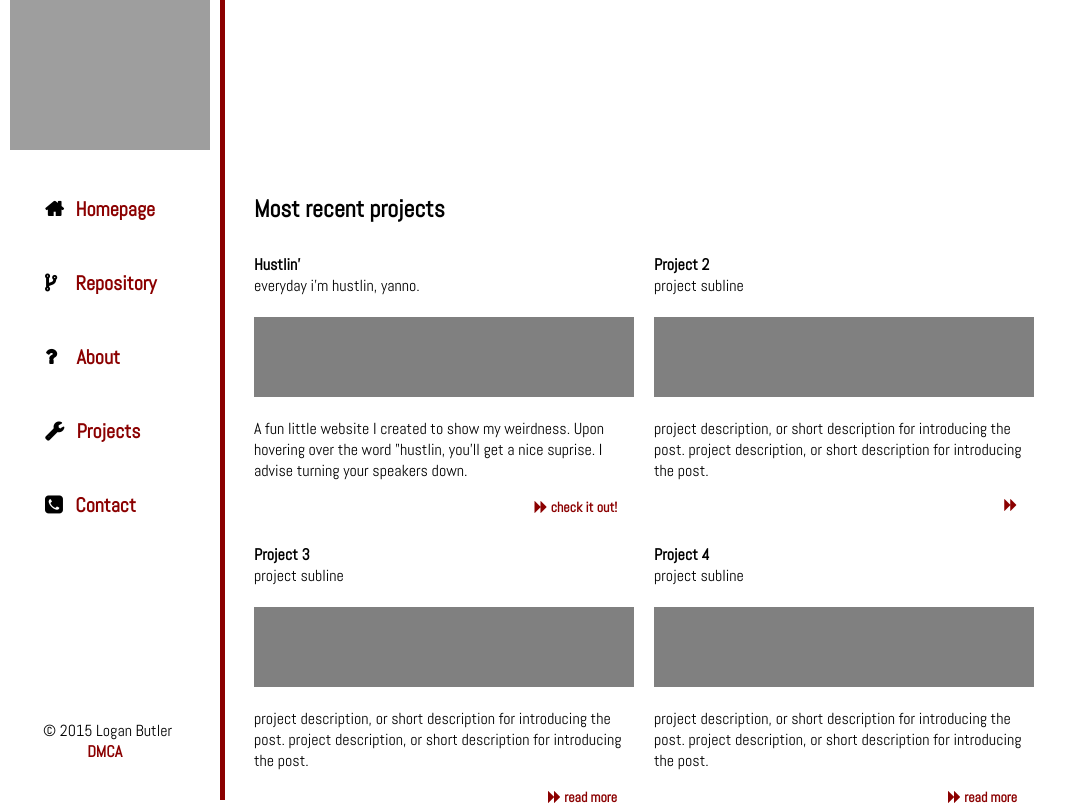
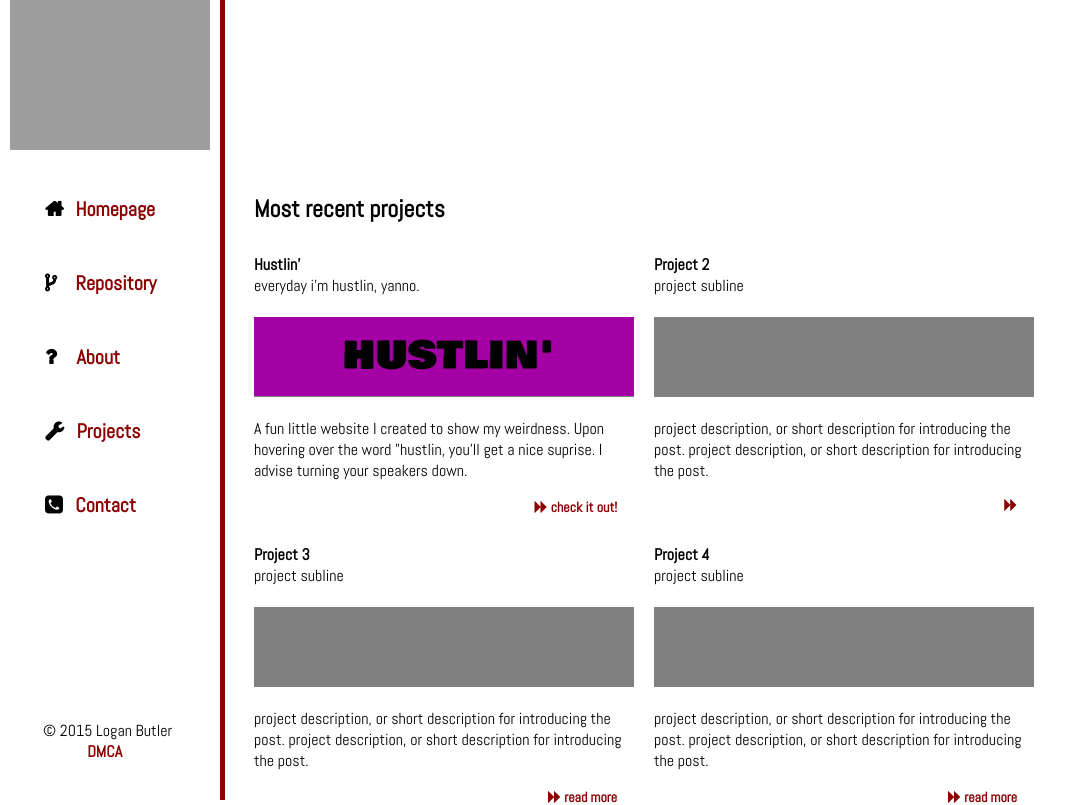
Before and after one commit to logan-ck/terum, a PHP site: page /projects.php in a window 1280 px wide. Shown: the top 805 px of the page, without its empty margins (0-1087 px from the left). Run offline with PHP 8.4, Linux system fonts and the light colour scheme; grey boxes are pictures that could not be loaded.

Commit message:
Quick update
Updated project page with an image for the hustlin project.

```diff
--- a/projects.php
+++ b/projects.php
@@ -59,7 +59,7 @@
 							<div class="col-1">
 								<h4>Hustlin'</h4>
 								<p>everyday i'm hustlin, yanno.</p> <br />
-								<div class="pic"></div><br />
+								<div class="pic"><a href="/hustlin"><img src="img/hustlin.png" height="79" width="380" alt=""/></a></div><br />
 								<p>A fun little website I created to show my weirdness. Upon hovering over the word "hustlin, you'll get a nice suprise. I advise turning your speakers down.</p>
 								<a href="/hustlin/index.php"><i class="fa fa-forward"></i> check it out!</a>
 							</div>
```
Also changed, not shown: img/hustlin.png (added).
